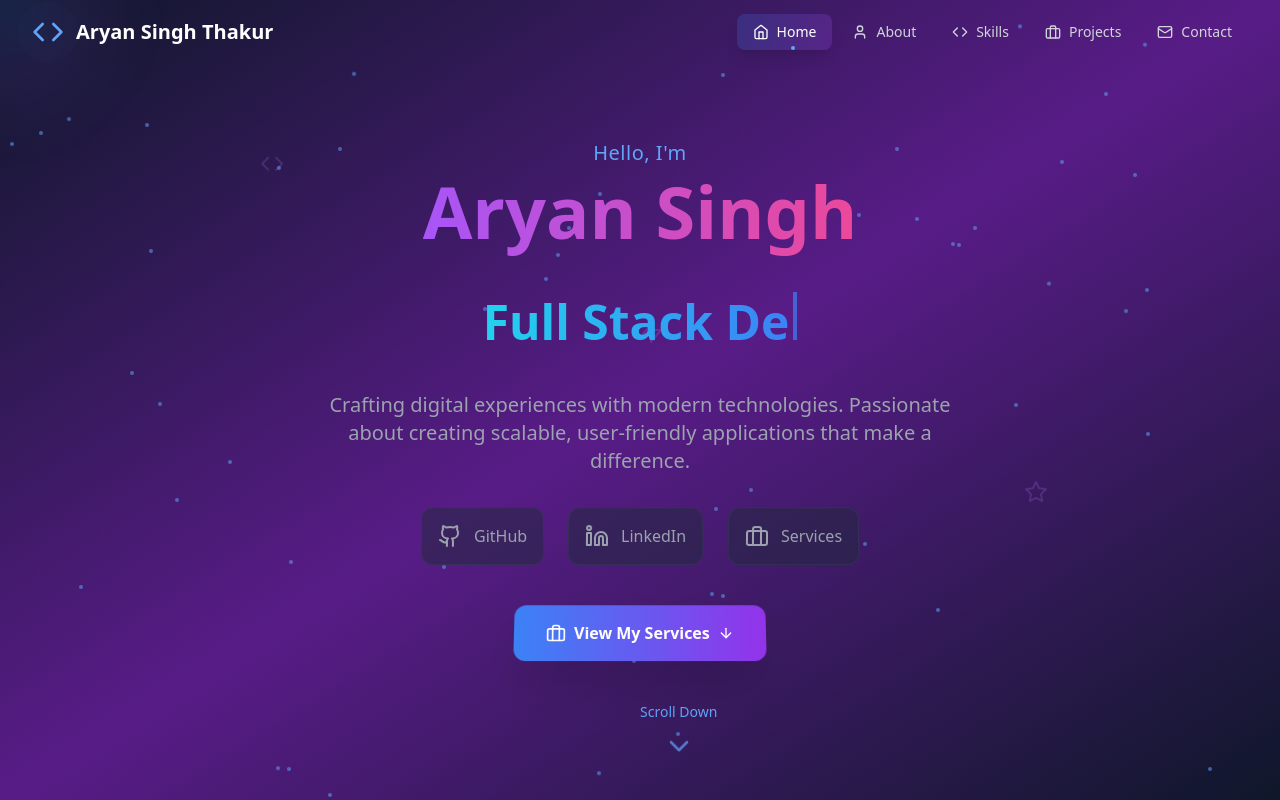
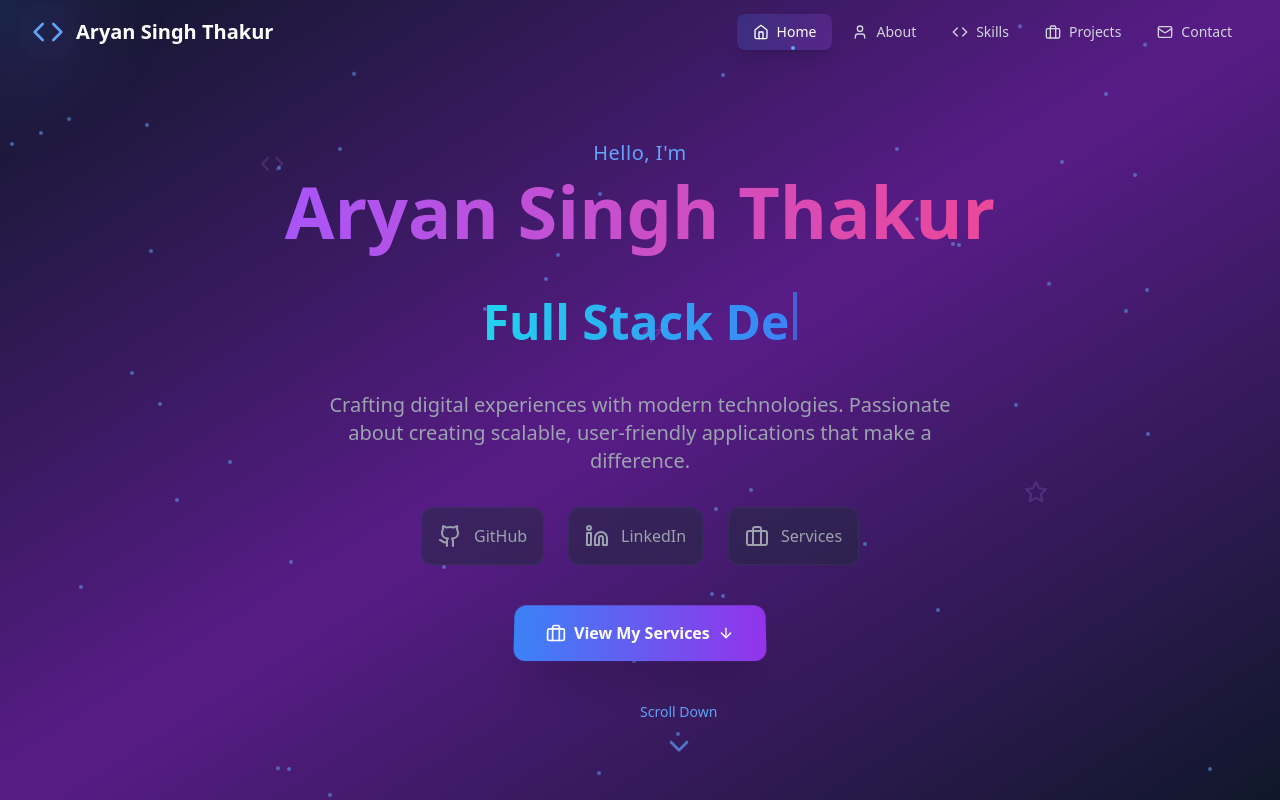
Before and after one commit to heyoaryan/aryan-portfolio, a React (Vite) app: page / in a window 1280 px wide. Shown: the top 800 px of the page. Built offline with nearby package versions, Linux system fonts and the light colour scheme.

Commit message:
Updated Hero.tsx

```diff
--- a/src/components/Hero.tsx
+++ b/src/components/Hero.tsx
@@ -130,7 +130,7 @@ const Hero: React.FC = () => {
             </p>
             <h1 className="text-4xl sm:text-6xl lg:text-7xl font-bold text-white mb-4 leading-tight">
               <span className="bg-gradient-to-r from-blue-400 via-purple-500 to-pink-500 bg-clip-text text-transparent animate-gradient-x">
-                Aryan Singh
+                Aryan Singh Thakur
               </span>
             </h1>
           </div>
```
